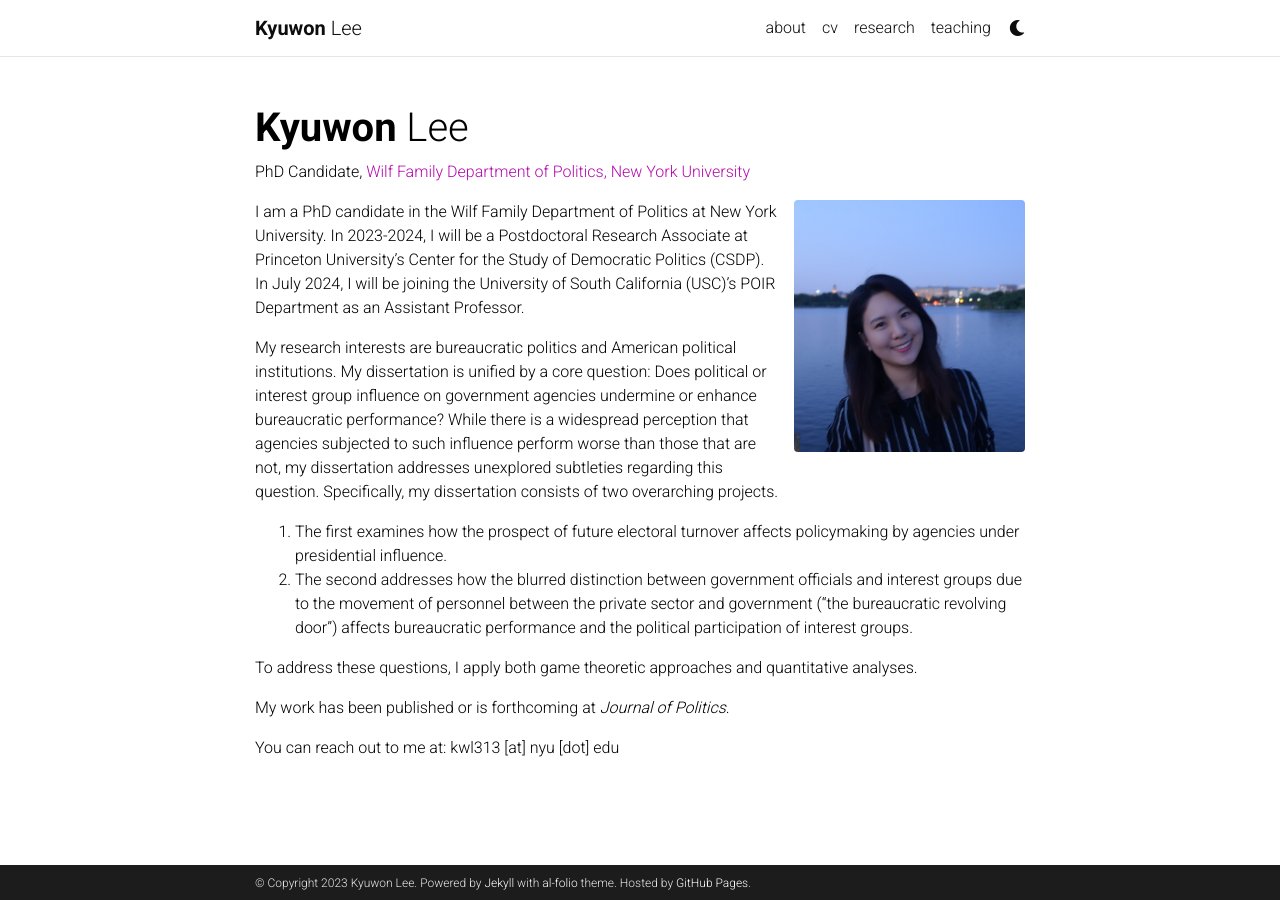
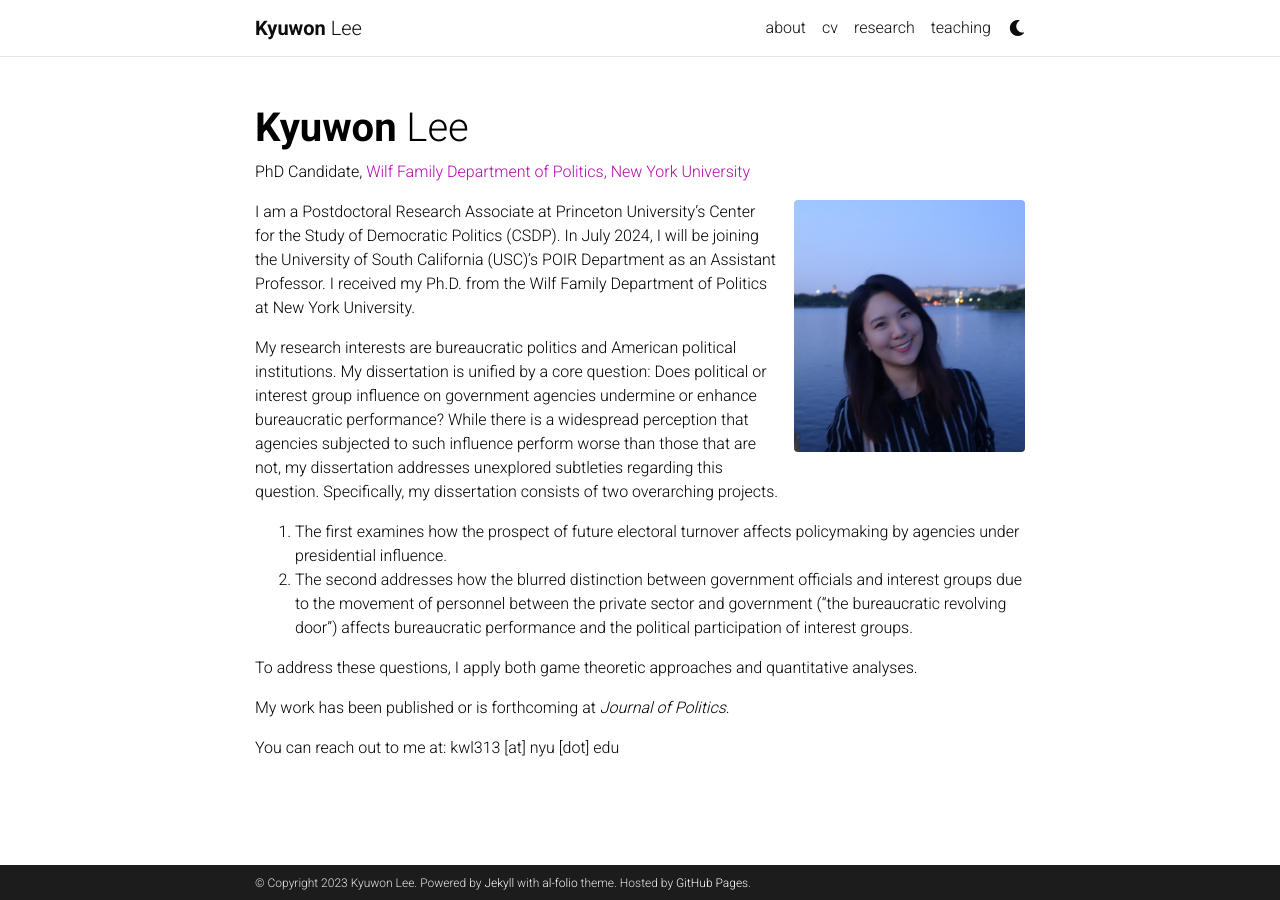
Before and after one commit to kyuwon-lee/kyuwon-lee.github.io, a Jekyll site: the page built from _pages/about.md, in a window 1280 px wide. Built offline with Jekyll 4.4.1, drawn with Linux system fonts in a browser that asks for light colours; full-size pictures stand in for the smaller copies a plugin makes; comment, search, counter and statistics services are not loaded; a style sheet for code colours, icons or effects is not loaded.

Commit message:
Update about.md

```diff
--- a/_pages/about.md
+++ b/_pages/about.md
@@ -15,7 +15,7 @@ profile:
 
 ---
 
-I am a PhD candidate in the Wilf Family Department of Politics at New York University. In 2023-2024, I will be a Postdoctoral Research Associate at Princeton University's Center for the Study of Democratic Politics (CSDP). In July 2024, I will be joining the University of South California (USC)'s POIR Department as an Assistant Professor.
+I am a Postdoctoral Research Associate at Princeton University's Center for the Study of Democratic Politics (CSDP). In July 2024, I will be joining the University of South California (USC)'s POIR Department as an Assistant Professor. I received my Ph.D. from the Wilf Family Department of Politics at New York University.
 
 My research interests are bureaucratic politics and American political institutions. My dissertation is unified by a core question: Does political or interest group influence on government agencies undermine or enhance bureaucratic performance? While there is a widespread perception that agencies subjected to such influence perform worse than those that are not, my dissertation addresses unexplored subtleties regarding this question. Specifically, my dissertation consists of two overarching projects.
 
```
